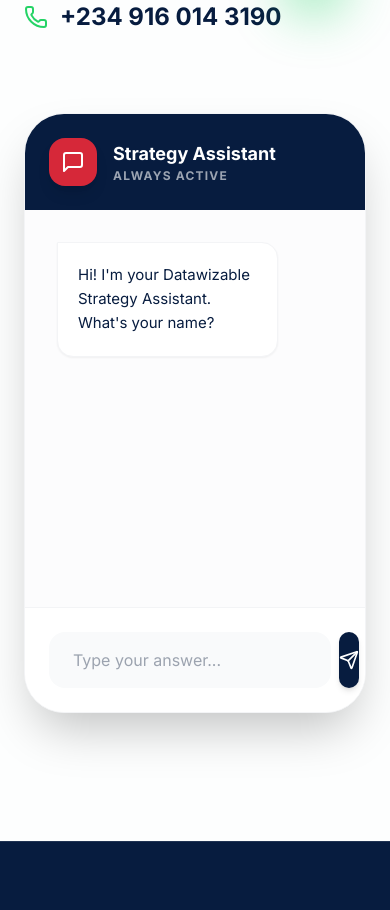
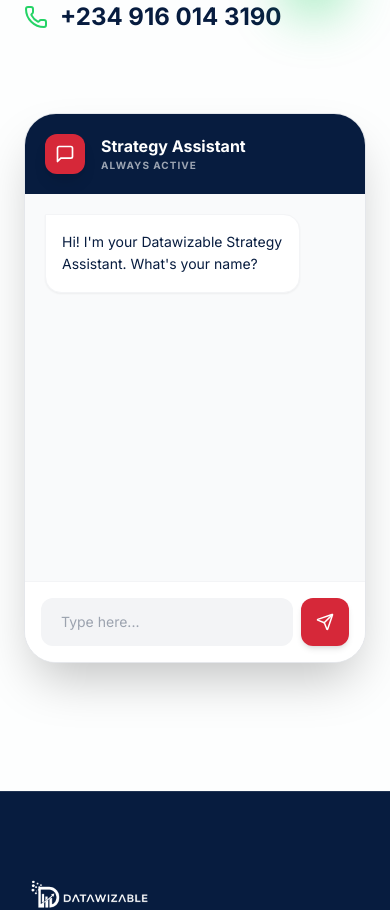
Before and after one commit to Official-Able/datawiz, a Next.js app in the folder frontend/: page /contact in a window 390 px wide. Shown: the part 806-1716 px from the top of the page. Built offline with nearby package versions, Linux system fonts and the light colour scheme.

Commit message:
Fix: Mobile UI contrast optimization and Chat Email submission functionality

```diff
--- a/frontend/src/components/contact/ChatForm.tsx
+++ b/frontend/src/components/contact/ChatForm.tsx
@@ -67,38 +67,51 @@
   };
 
   const handleEmailSubmit = async () => {
+    setIsTyping(true);
     try {
-      await fetch(`${process.env.NEXT_PUBLIC_API_URL || "http://localhost:8000"}/api/leads/`, {
+      const response = await fetch(`${process.env.NEXT_PUBLIC_API_URL || "http://localhost:8000"}/api/leads/`, {
         method: "POST",
         headers: { "Content-Type": "application/json" },
         body: JSON.stringify({
           name: formData.name,
           company: formData.org,
           message: formData.challenge,
-          email: "chat-user@datawizable.com" // Placeholder for chat users
+          email: "chat-user@datawizable.com" // This triggers the backend notification
         }),
       });
-      alert("Strategy request submitted via email! We will contact you shortly.");
+
+      if (response.ok) {
+        setIsTyping(false);
+        setMessages((prev) => [...prev, {
+          id: Date.now().toString(),
+          text: "Perfect! Your strategy request has been submitted. Our engineering team will contact you at the provided organization details shortly.",
+          sender: "bot"
+        }]);
+      } else {
+        throw new Error("Failed to submit");
+      }
     } catch (error) {
+      setIsTyping(false);
+      alert("Something went wrong with the email submission. Please try WhatsApp for immediate contact.");
       console.error("Error submitting:", error);
     }
   };
 
   return (
-    <div className="flex flex-col h-[600px] w-full max-w-2xl mx-auto bg-white rounded-[2.5rem] shadow-2xl border border-gray-100 overflow-hidden">
+    <div className="flex flex-col h-[550px] md:h-[600px] w-full max-w-2xl mx-auto bg-white rounded-[2rem] md:rounded-[2.5rem] shadow-2xl border border-gray-200 overflow-hidden">
       {/* Header */}
-      <div className="bg-primary p-6 flex items-center gap-4 text-white">
-        <div className="h-12 w-12 rounded-2xl bg-accent flex items-center justify-center shadow-lg">
-          <MessageSquare size={24} />
+      <div className="bg-[#071C3F] p-5 md:p-6 flex items-center gap-4 text-white">
+        <div className="h-10 w-10 md:h-12 md:w-12 rounded-xl md:rounded-2xl bg-accent flex items-center justify-center shadow-lg shrink-0">
+          <MessageSquare size={20} className="md:w-6 md:h-6" />
         </div>
         <div>
-          <h3 className="font-bold text-lg">Strategy Assistant</h3>
-          <p className="text-white/60 text-xs uppercase tracking-widest font-bold">Always Active</p>
+          <h3 className="font-bold text-base md:text-lg">Strategy Assistant</h3>
+          <p className="text-white/60 text-[10px] md:text-xs uppercase tracking-widest font-bold">Always Active</p>
         </div>
       </div>
 
       {/* Messages area */}
-      <div ref={scrollRef} className="flex-1 overflow-y-auto p-8 space-y-6 scroll-smooth bg-gray-50/50">
+      <div ref={scrollRef} className="flex-1 overflow-y-auto p-5 md:p-8 space-y-6 scroll-smooth bg-gray-50">
         <AnimatePresence>
           {messages.map((m) => (
             <motion.div
@@ -108,9 +121,9 @@
               className={`flex ${m.sender === "bot" ? "justify-start" : "justify-end"}`}
             >
               <div className={cn(
-                "max-w-[80%] p-5 rounded-2xl text-[15px] leading-relaxed shadow-sm",
+                "max-w-[85%] md:max-w-[80%] p-4 md:p-5 rounded-2xl text-[14px] md:text-[15px] leading-relaxed shadow-sm",
                 m.sender === "bot"
-                  ? "bg-white text-primary border border-gray-100 rounded-tl-none"
+                  ? "bg-white text-[#071C3F] border border-gray-100 rounded-tl-none"
                   : "bg-accent text-white rounded-tr-none font-medium shadow-accent/20"
               )}>
                 {m.text}
@@ -119,7 +132,7 @@
           ))}
           {isTyping && (
             <motion.div initial={{ opacity: 0 }} animate={{ opacity: 1 }} className="flex justify-start">
-              <div className="bg-white p-4 rounded-2xl border border-gray-100 flex gap-1">
+              <div className="bg-white p-3 md:p-4 rounded-2xl border border-gray-100 flex gap-1">
                 <span className="w-1.5 h-1.5 bg-gray-300 rounded-full animate-bounce" />
                 <span className="w-1.5 h-1.5 bg-gray-300 rounded-full animate-bounce [animation-delay:0.2s]" />
                 <span className="w-1.5 h-1.5 bg-gray-300 rounded-full animate-bounce [animation-delay:0.4s]" />
@@ -130,7 +143,7 @@
       </div>
 
       {/* Input / Action area */}
-      <div className="p-6 bg-white border-t border-gray-100">
+      <div className="p-4 md:p-6 bg-white border-t border-gray-100">
         {step < steps.length ? (
           <div className="flex gap-2">
             <input
@@ -138,27 +151,27 @@
               value={inputValue}
               onChange={(e) => setInputValue(e.target.value)}
               onKeyPress={(e) => e.key === "Enter" && handleSend()}
-              placeholder="Type your answer..."
-              className="flex-1 px-6 py-4 rounded-2xl bg-gray-50 border-none focus:ring-2 focus:ring-accent outline-none transition-all"
+              placeholder="Type here..."
+              className="flex-1 px-5 py-3 md:py-4 rounded-xl md:rounded-2xl bg-gray-100 border-none text-[#071C3F] placeholder:text-gray-400 focus:ring-2 focus:ring-accent outline-none transition-all text-sm md:text-base"
             />
-            <Button onClick={handleSend} className="rounded-2xl w-14 h-14 p-0">
-              <Send size={20} />
+            <Button onClick={handleSend} className="rounded-xl md:rounded-2xl w-12 h-12 md:w-14 md:h-14 p-0 shrink-0 bg-accent hover:bg-accent/90 border-none">
+              <Send size={18} md:size={20} />
             </Button>
           </div>
         ) : (
-          <div className="grid grid-cols-1 md:grid-cols-2 gap-4">
-            <Button onClick={handleWhatsApp} className="bg-[#25D366] hover:bg-[#128C7E] text-white py-6 rounded-2xl flex gap-2 font-bold">
-              <WhatsApp size={20} />
+          <div className="grid grid-cols-1 md:grid-cols-2 gap-3">
+            <Button onClick={handleWhatsApp} className="bg-[#25D366] hover:bg-[#128C7E] text-white py-5 md:py-6 rounded-xl md:rounded-2xl flex gap-2 font-bold border-none text-sm md:text-base">
+              <WhatsApp size={18} md:size={20} />
               Chat on WhatsApp
             </Button>
-            <Button onClick={handleEmailSubmit} className="py-6 rounded-2xl font-bold">
+            <Button onClick={handleEmailSubmit} className="py-5 md:py-6 rounded-xl md:rounded-2xl font-bold bg-[#071C3F] hover:bg-[#071C3F]/90 border-none text-white text-sm md:text-base">
               Schedule via Email
             </Button>
             <button
               onClick={() => { setStep(0); setMessages([{ id: "1", text: "Hi! I'm your Datawizable Strategy Assistant. What's your name?", sender: "bot" }]); }}
-              className="col-span-full text-center text-xs text-gray-400 flex items-center justify-center gap-2 mt-2"
+              className="col-span-full text-center text-[10px] md:text-xs text-gray-400 flex items-center justify-center gap-2 mt-1 md:mt-2"
             >
-              <RefreshCw size={12} /> Start Over
+              <RefreshCw size={10} md:size={12} /> Start Over
             </button>
           </div>
         )}
```
Also changed, not shown: 1 other file (tests, documents, lock files or other folders).
